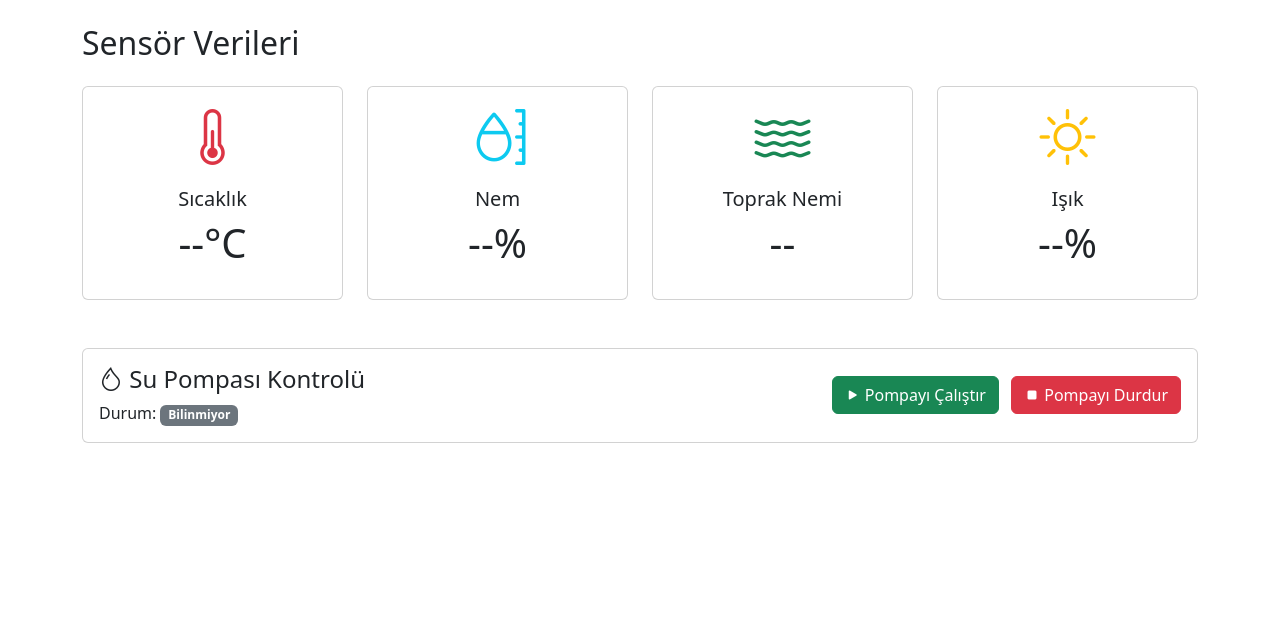
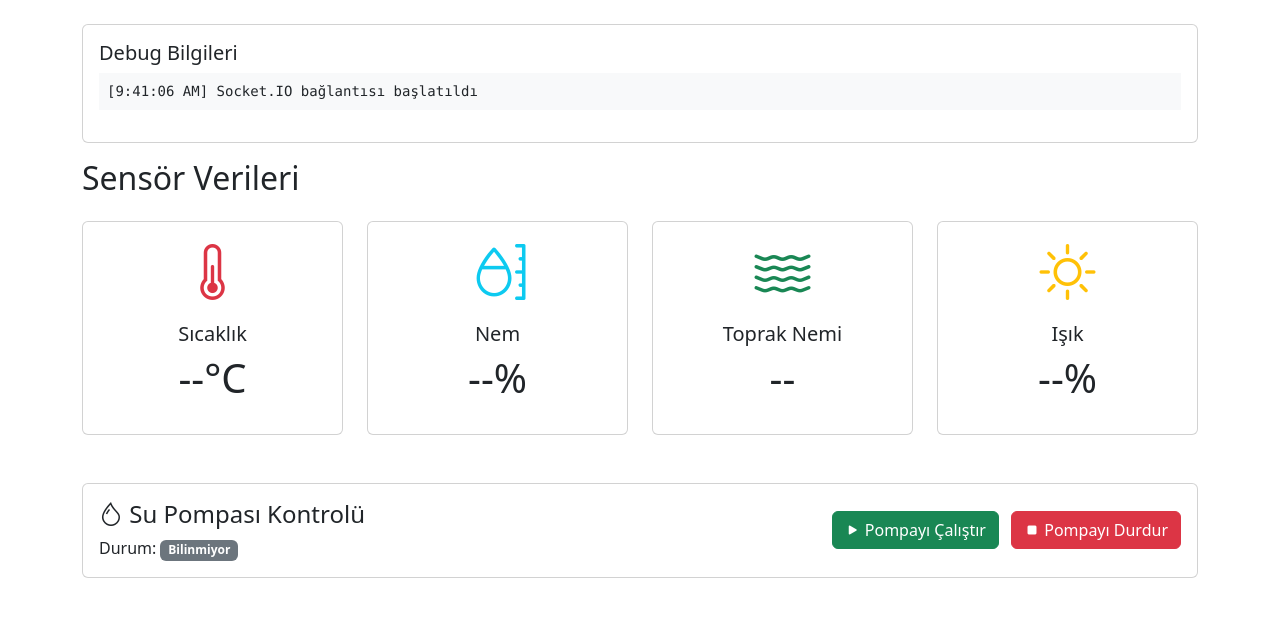
Before and after one commit to OnrYsr/plantisystem, a Flask app: page / in a window 1280 px wide. Shown: the part 56-673 px from the top of the page. Run offline with Flask 3, Linux system fonts and the light colour scheme; some libraries are stand-ins or nearby versions.

Commit message:
Add debug panel and improve error handling

```diff
--- a/raspberry-pi/app/__init__.py
+++ b/raspberry-pi/app/__init__.py
@@ -2,6 +2,7 @@ from flask import Flask
 from flask_socketio import SocketIO
 import paho.mqtt.client as mqtt
 from config import Config
+import json
 
 # Flask eklentileri
 socketio = SocketIO()
@@ -25,14 +26,19 @@ def create_app(config_class=Config):
         print(f"MQTT Bağlandı: {rc}")
         for topic in app.config['MQTT_TOPICS']:
             client.subscribe(topic)
+            print(f"Topic'e abone olundu: {topic}")
 
     def on_message(client, userdata, msg):
         try:
+            print(f"MQTT Mesajı alındı - Topic: {msg.topic}")
+            print(f"Payload: {msg.payload.decode()}")
+
             # Socket.IO ile web arayüzüne gönder
             socketio.emit('sensor_update', {
                 'topic': msg.topic,
                 'payload': msg.payload.decode()
             })
+            print("Mesaj web arayüzüne gönderildi")
         except Exception as e:
             print(f"MQTT mesaj işleme hatası: {e}")
 
--- a/raspberry-pi/app/templates/index.html
+++ b/raspberry-pi/app/templates/index.html
@@ -29,6 +29,14 @@
     </nav>
 
     <div class="container mt-4">
+        <!-- Debug Panel -->
+        <div class="card mb-3">
+            <div class="card-body">
+                <h5 class="card-title">Debug Bilgileri</h5>
+                <pre id="debug" class="bg-light p-2" style="max-height: 200px; overflow-y: auto;"></pre>
+            </div>
+        </div>
+
         <!-- Sensör Kartları -->
         <section id="sensors" class="mb-5">
             <h2 class="mb-4">Sensör Verileri</h2>
@@ -109,11 +117,33 @@
 
     <script src="https://cdn.jsdelivr.net/npm/bootstrap@5.3.2/dist/js/bootstrap.bundle.min.js"></script>
     <script>
+        // Debug fonksiyonu
+        function debug(message) {
+            const debugElement = document.getElementById('debug');
+            const timestamp = new Date().toLocaleTimeString();
+            debugElement.innerHTML += `[${timestamp}] ${message}\n`;
+            debugElement.scrollTop = debugElement.scrollHeight;
+        }
+
         // Socket.IO bağlantısı
         const socket = io();
+        debug('Socket.IO bağlantısı başlatıldı');
+
+        // Bağlantı durumu
+        socket.on('connect', () => {
+            debug('Socket.IO bağlandı');
+        });
+
+        socket.on('disconnect', () => {
+            debug('Socket.IO bağlantısı kesildi');
+        });
 
         // Sensör verilerini güncelle
         socket.on('sensor_update', function(data) {
+            debug(`Yeni veri alındı - Topic: ${data.topic}`);
+            debug(`Payload: ${data.payload}`);
+
+            try {
                 const payload = JSON.parse(data.payload);
 
                 if (data.topic === 'sensors/data') {
@@ -122,28 +152,35 @@
                     document.getElementById('humidity').textContent = `${payload.humidity.toFixed(1)}%`;
                     document.getElementById('soil_moisture').textContent = payload.soil_moisture.state;
                     document.getElementById('light').textContent = `${payload.light.percent}%`;
+                    debug('Sensör değerleri güncellendi');
                 }
                 else if (data.topic === 'pump/status') {
                     // Pompa durumunu güncelle
                     const status = payload === 'ON';
                     const statusElement = document.getElementById('pump_status');
                     statusElement.innerHTML = `Durum: <span class="badge ${status ? 'bg-success' : 'bg-danger'}">${status ? 'ÇALIŞIYOR' : 'DURDU'}</span>`;
+                    debug('Pompa durumu güncellendi');
+                }
+            } catch (error) {
+                debug(`HATA: ${error.message}`);
             }
         });
 
         // Pompa kontrol butonları
         document.getElementById('pumpOn').addEventListener('click', function() {
+            debug('Pompa AÇIK butonu tıklandı');
             fetch('/api/pump/on')
                 .then(response => response.json())
-                .then(data => console.log(data))
-                .catch(error => console.error('Error:', error));
+                .then(data => debug(`Pompa AÇIK yanıt: ${JSON.stringify(data)}`))
+                .catch(error => debug(`Pompa AÇIK hata: ${error}`));
         });
 
         document.getElementById('pumpOff').addEventListener('click', function() {
+            debug('Pompa KAPALI butonu tıklandı');
             fetch('/api/pump/off')
                 .then(response => response.json())
-                .then(data => console.log(data))
-                .catch(error => console.error('Error:', error));
+                .then(data => debug(`Pompa KAPALI yanıt: ${JSON.stringify(data)}`))
+                .catch(error => debug(`Pompa KAPALI hata: ${error}`));
         });
     </script>
 </body>
```
Lines whose indentation alone changed are shown as unchanged.
